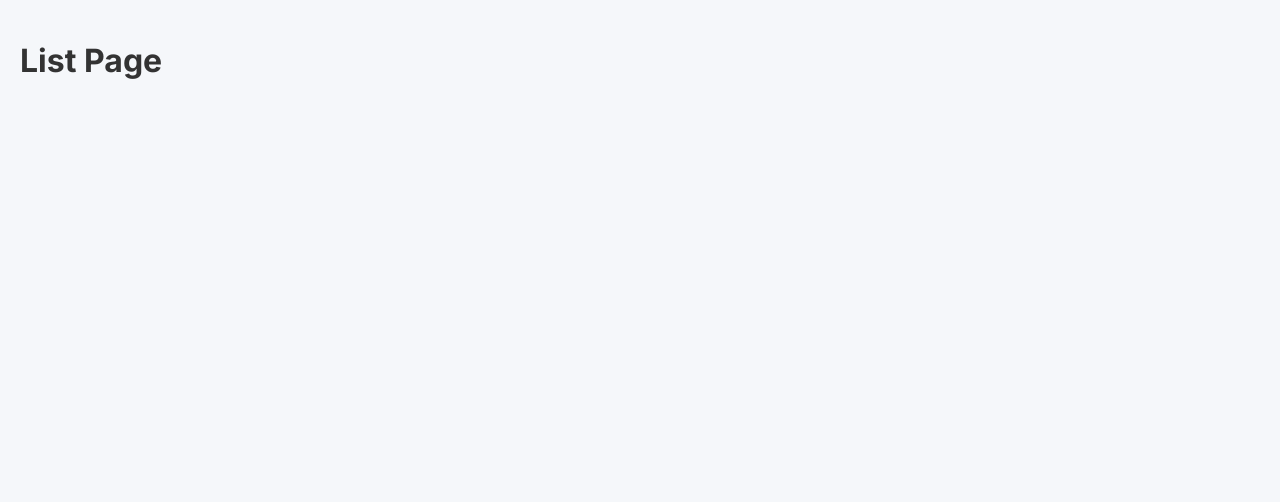
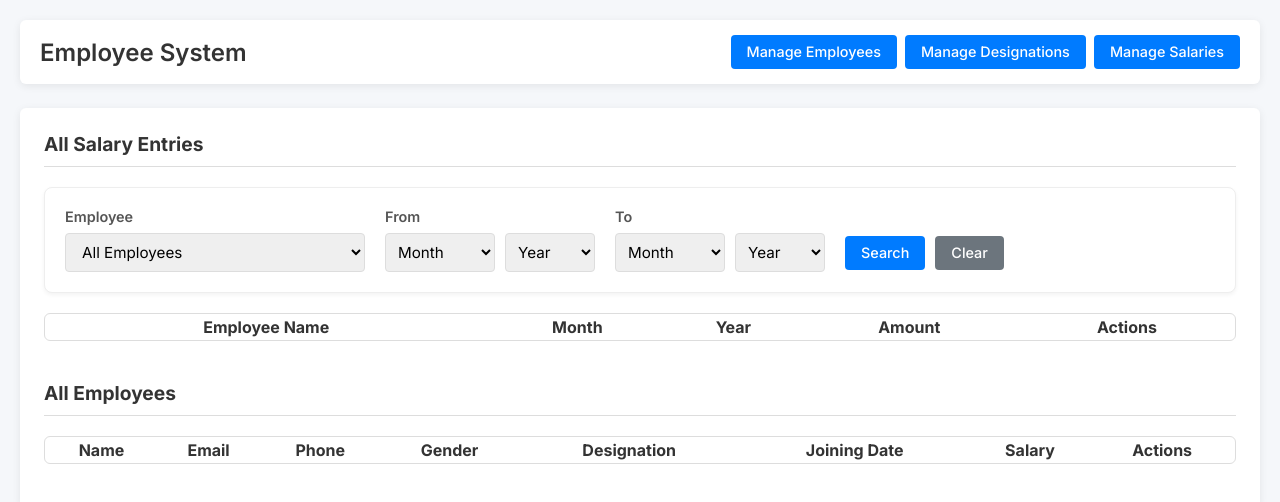
Before and after one commit to TirthDadhaniya/Employee-Management-System, a React app in the folder frontend/: page /list in a window 1280 px wide. Shown: the top 502 px of the page. Built offline with nearby package versions, Linux system fonts and the light colour scheme; the HTML template or start-up script is replaced by a standard one.

Commit message:
Naming changed

```diff
--- /dev/null
+++ b/frontend/src/pages/List/List.css
@@ -0,0 +1,270 @@
+@import url('https://fonts.googleapis.com/css2?family=Inter:ital,opsz,wght@0,14..32,100..900;1,14..32,100..900&display=swap');
+
+:root {
+  --primary-color: #007bff;
+  --primary-hover: #0056b3;
+  --success-color: #28a745;
+  --success-hover: #218838;
+  --danger-color: #dc3545;
+  --danger-hover: #c82333;
+  --background-color: #f5f7fa;
+  --card-bg: #ffffff;
+  --text-color: #333;
+  --border-color: #ddd;
+  --spacing-md: 16px;
+  --spacing-lg: 24px;
+  --radius: 6px;
+  --shadow: 0 2px 8px rgba(0, 0, 0, 0.08);
+}
+
+/* Utility Classes */
+.flex-1 {
+  flex: 1;
+}
+
+.w-100 {
+  width: 100% !important;
+}
+
+.split-container {
+  display: flex;
+  gap: var(--spacing-lg);
+  align-items: flex-start;
+}
+
+.list-section {
+  flex: 2;
+  background: var(--card-bg);
+  padding: var(--spacing-lg);
+  border-radius: var(--radius);
+  box-shadow: var(--shadow);
+}
+
+.section-header {
+  margin-top: 0;
+  margin-bottom: 20px;
+  padding-bottom: 10px;
+  border-bottom: 1px solid var(--border-color);
+  font-size: 1.2rem;
+}
+
+/* Detailed Filter Styles */
+.filter-container {
+  background: #ffffff;
+  padding: 20px;
+  border-radius: 8px;
+  box-shadow: 0 2px 4px rgba(0, 0, 0, 0.05);
+  margin-bottom: 20px;
+  border: 1px solid #eee;
+}
+
+.filter-row {
+  display: flex;
+  gap: 20px;
+  flex-wrap: wrap;
+  align-items: flex-end;
+}
+
+.filter-col-grow {
+  flex: 1;
+  min-width: 200px;
+  max-width: 300px;
+}
+
+.filter-col-auto {
+  flex: 0 0 auto;
+}
+
+.filter-label {
+  font-weight: 600;
+  font-size: 0.9rem;
+  color: #555;
+  margin-bottom: 8px;
+  display: block;
+}
+
+.filter-input {
+  width: 100%;
+  padding: 8px 12px;
+  border: 1px solid #ddd;
+  border-radius: 4px;
+}
+
+.date-inputs {
+  display: flex;
+  gap: 10px;
+}
+
+.month-input {
+  width: 110px;
+  padding: 8px;
+  border: 1px solid #ddd;
+  border-radius: 4px;
+}
+
+.year-input {
+  width: 90px;
+  padding: 8px;
+  border: 1px solid #ddd;
+  border-radius: 4px;
+}
+
+.filter-actions {
+  margin-bottom: 2px;
+}
+
+.btn-search {
+  padding: 8px 20px;
+}
+
+.btn-clear {
+  padding: 8px 15px;
+  margin-left: 10px;
+}
+
+
+.hidden {
+  display: none;
+}
+
+label {
+  display: block;
+  margin-bottom: 6px;
+  font-weight: 500;
+  font-size: 0.9rem;
+}
+
+select {
+  width: 100%;
+  padding: 10px 12px;
+  border: 1px solid var(--border-color);
+  border-radius: 4px;
+  font-family: inherit;
+  font-size: 0.95rem;
+  transition: border-color 0.2s;
+}
+
+select:focus {
+  outline: none;
+  border-color: var(--primary-color);
+  box-shadow: 0 0 0 3px rgba(0, 123, 255, 0.1);
+}
+
+select:required:invalid {
+  color: #757575;
+}
+
+option[value=""][disabled] {
+  display: none;
+}
+
+option {
+  color: var(--text-color);
+}
+
+/* Buttons */
+.btn {
+  display: inline-flex;
+  align-items: center;
+  justify-content: center;
+  padding: 10px 16px;
+  border: none;
+  border-radius: 4px;
+  font-family: inherit;
+  font-weight: 500;
+  font-size: 0.9rem;
+  cursor: pointer;
+  text-decoration: none;
+  transition: all 0.2s ease;
+  gap: 8px;
+  line-height: 1;
+}
+
+.btn:active {
+  transform: translateY(1px);
+}
+
+.btn-primary {
+  background: var(--primary-color);
+  color: #fff;
+}
+
+.btn-primary:hover {
+  background: var(--primary-hover);
+}
+
+.btn-secondary {
+  background: #6c757d;
+  color: #fff;
+}
+
+.btn-secondary:hover {
+  background: #5a6268;
+}
+
+/* Table Responsiveness */
+.table-responsive {
+  width: 100%;
+  overflow-x: auto;
+  -webkit-overflow-scrolling: touch;
+  margin-bottom: 20px;
+  border: 1px solid var(--border-color);
+  border-radius: var(--radius);
+}
+
+.table-responsive table {
+  margin-bottom: 0 !important;
+  border-bottom: none !important;
+}
+
+@media screen and (max-width: 768px) {
+  .split-container {
+    flex-direction: column;
+  }
+
+  .form-section,
+  .list-section {
+    width: 100%;
+    position: static;
+    /* Unstick on mobile */
+  }
+
+  .filter-row {
+    flex-direction: column;
+    align-items: stretch;
+    gap: 15px;
+  }
+
+  .filter-col-grow,
+  .filter-col-auto {
+    width: 100%;
+    min-width: unset;
+    max-width: unset;
+  }
+
+  .date-inputs {
+    display: flex;
+    gap: 10px;
+  }
+
+  /* Make date selects share width equally */
+  .month-input,
+  .year-input {
+    flex: 1;
+    width: auto;
+  }
+
+  .filter-actions {
+    display: flex;
+    flex-direction: column;
+    gap: 10px;
+    margin-top: 10px;
+  }
+
+  .filter-actions button {
+    width: 100%;
+    margin-left: 0;
+  }
+
+
+}
--- a/frontend/src/pages/List/List.jsx
+++ b/frontend/src/pages/List/List.jsx
@@ -1,4 +1,122 @@
+import Navbar from "../../components/Navbar/Navbar";
+import "./List.css";
+
 function List() {
-  return <h1>List Page</h1>;
+  return (
+    <>
+      <Navbar />
+      <div className="split-container">
+        <section className="list-section flex-1">
+          <h3 className="section-header">All Salary Entries</h3>
+          <div className="filter-container">
+            <div className="filter-row">
+              {/* Employee Filter */}
+              <div className="filter-col-grow">
+                <label className="filter-label">Employee</label>
+                <select name="e_id" id="employeeDropdown" className="filter-input">
+                  <option value="">All Employees</option>
+                </select>
+              </div>
+
+              {/* From Date */}
+              <div className="filter-col-auto">
+                <label className="filter-label">From</label>
+                <div className="date-inputs">
+                  <select id="fromMonth" className="month-input">
+                    <option value="">Month</option>
+                    <option value="1">January</option>
+                    <option value="2">February</option>
+                    <option value="3">March</option>
+                    <option value="4">April</option>
+                    <option value="5">May</option>
+                    <option value="6">June</option>
+                    <option value="7">July</option>
+                    <option value="8">August</option>
+                    <option value="9">September</option>
+                    <option value="10">October</option>
+                    <option value="11">November</option>
+                    <option value="12">December</option>
+                  </select>
+                  <select id="fromYear" className="year-input">
+                    <option value="">Year</option>
+                  </select>
+                </div>
+              </div>
+
+              {/* To Date */}
+              <div className="filter-col-auto">
+                <label className="filter-label">To</label>
+                <div className="date-inputs">
+                  <select id="toMonth" className="month-input">
+                    <option value="">Month</option>
+                    <option value="1">January</option>
+                    <option value="2">February</option>
+                    <option value="3">March</option>
+                    <option value="4">April</option>
+                    <option value="5">May</option>
+                    <option value="6">June</option>
+                    <option value="7">July</option>
+                    <option value="8">August</option>
+                    <option value="9">September</option>
+                    <option value="10">October</option>
+                    <option value="11">November</option>
+                    <option value="12">December</option>
+                  </select>
+                  <select id="toYear" className="year-input">
+                    <option value="">Year</option>
+                  </select>
+                </div>
+              </div>
+
+              {/* Buttons */}
+              <div className="filter-actions">
+                <button id="searchBtn" className="btn btn-primary btn-search">
+                  Search
+                </button>
+                <button id="resetFilter" className="btn btn-secondary btn-clear">
+                  Clear
+                </button>
+              </div>
+            </div>
+          </div>
+          <div className="table-responsive">
+            <table id="salaryTable" className="display w-100">
+              <thead>
+                <tr>
+                  <th>Employee Name</th>
+                  <th>Month</th>
+                  <th>Year</th>
+                  <th>Amount</th>
+                  <th>Actions</th>
+                </tr>
+              </thead>
+              <tbody id="salaryTableBody"></tbody>
+            </table>
+          </div>
+
+          <br className="mt-20" />
+
+          <h3 className="section-header">All Employees</h3>
+          <div className="table-responsive">
+            <table id="employeeTable" className="display w-100">
+              <thead>
+                <tr>
+                  <th>Name</th>
+                  <th>Email</th>
+                  <th>Phone</th>
+                  <th>Gender</th>
+                  <th>Designation</th>
+                  <th>Joining Date</th>
+                  <th>Salary</th>
+                  <th>Actions</th>
+                </tr>
+              </thead>
+              <tbody id="employeeTableBody"></tbody>
+            </table>
+          </div>
+        </section>
+      </div>
+    </>
+  );
 }
 export default List;
```
